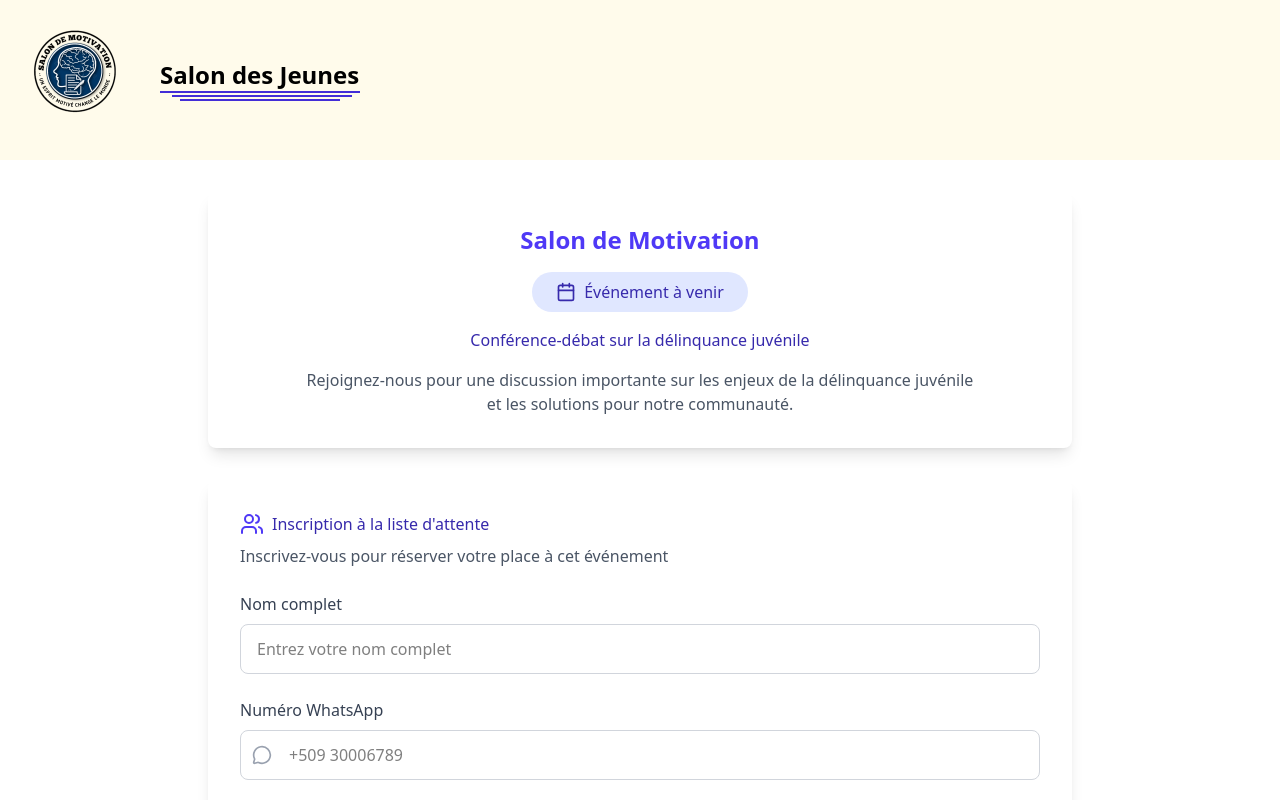
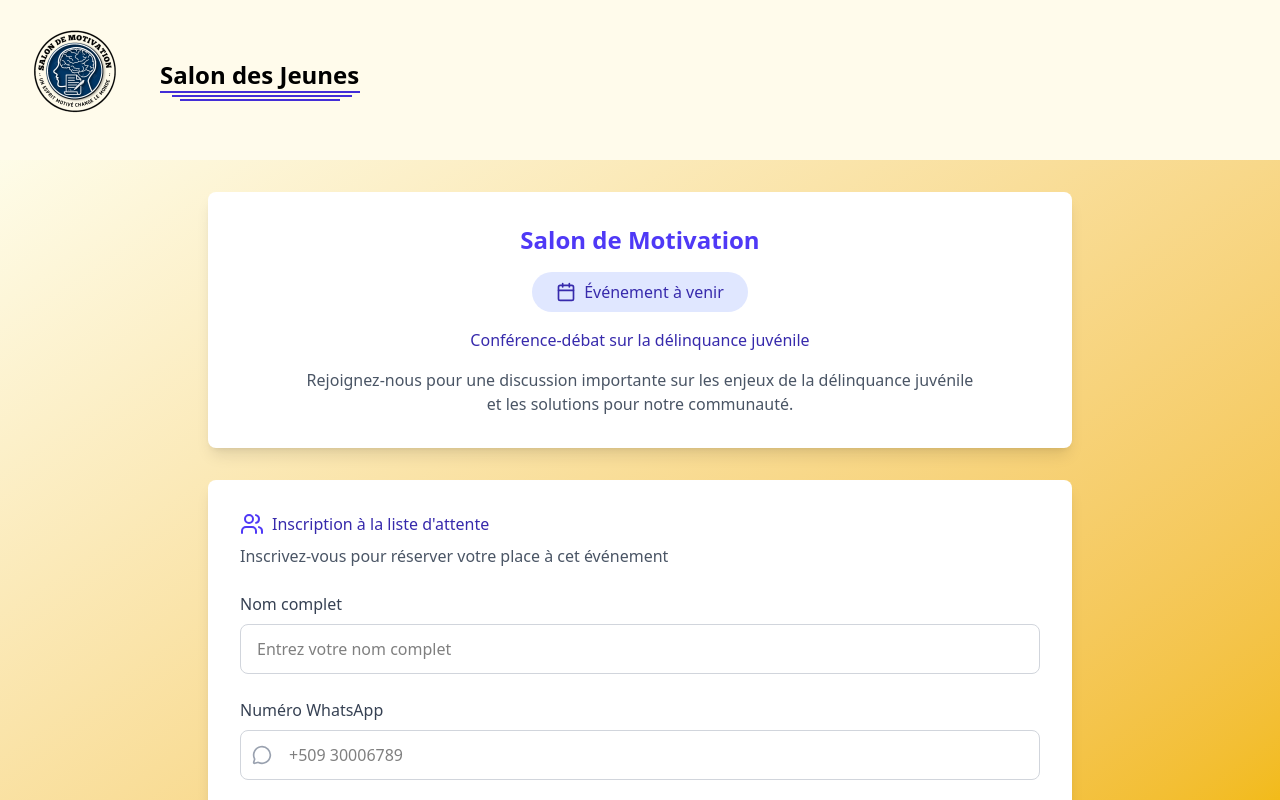
Before and after one commit to Guydev12/sm_waitlist, a React (Vite) app: page / in a window 1280 px wide. Shown: the top 800 px of the page. Built offline with nearby package versions, Linux system fonts and the light colour scheme.

Commit message:
add a linear gradient to the bg

```diff
--- a/src/App.tsx
+++ b/src/App.tsx
@@ -5,7 +5,7 @@ import { WaitlistForm } from "./components/WaitlistForm";
 
 export default function App() {
   return (
-    <div className="min-h-screen bg-linear-to-br ">
+    <div className="min-h-screen bg-linear-to-br from-yellow-50 to-yellow-500">
       <Header />
       <div className="container mt-40 mx-auto px-4 py-8 max-w-4xl">
         <Toaster position="top-right" richColors />
```
